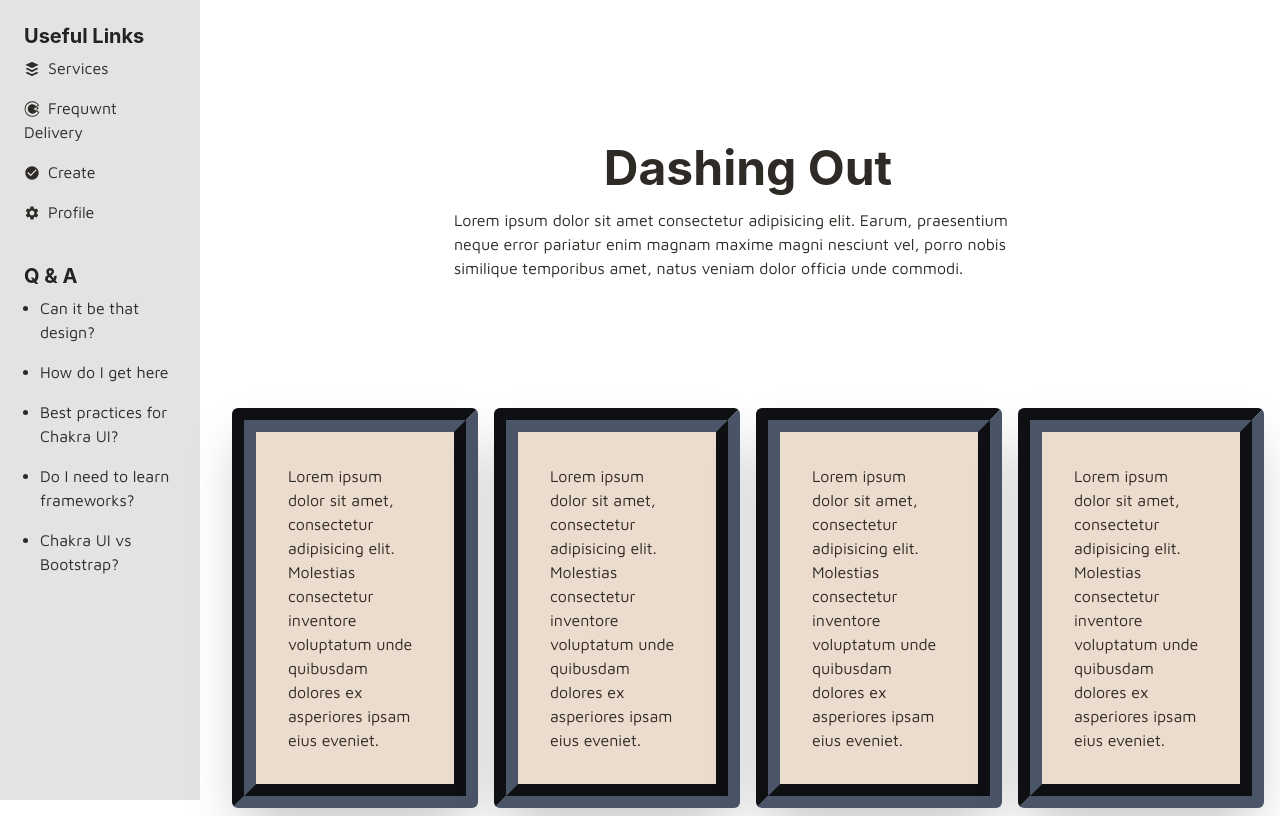
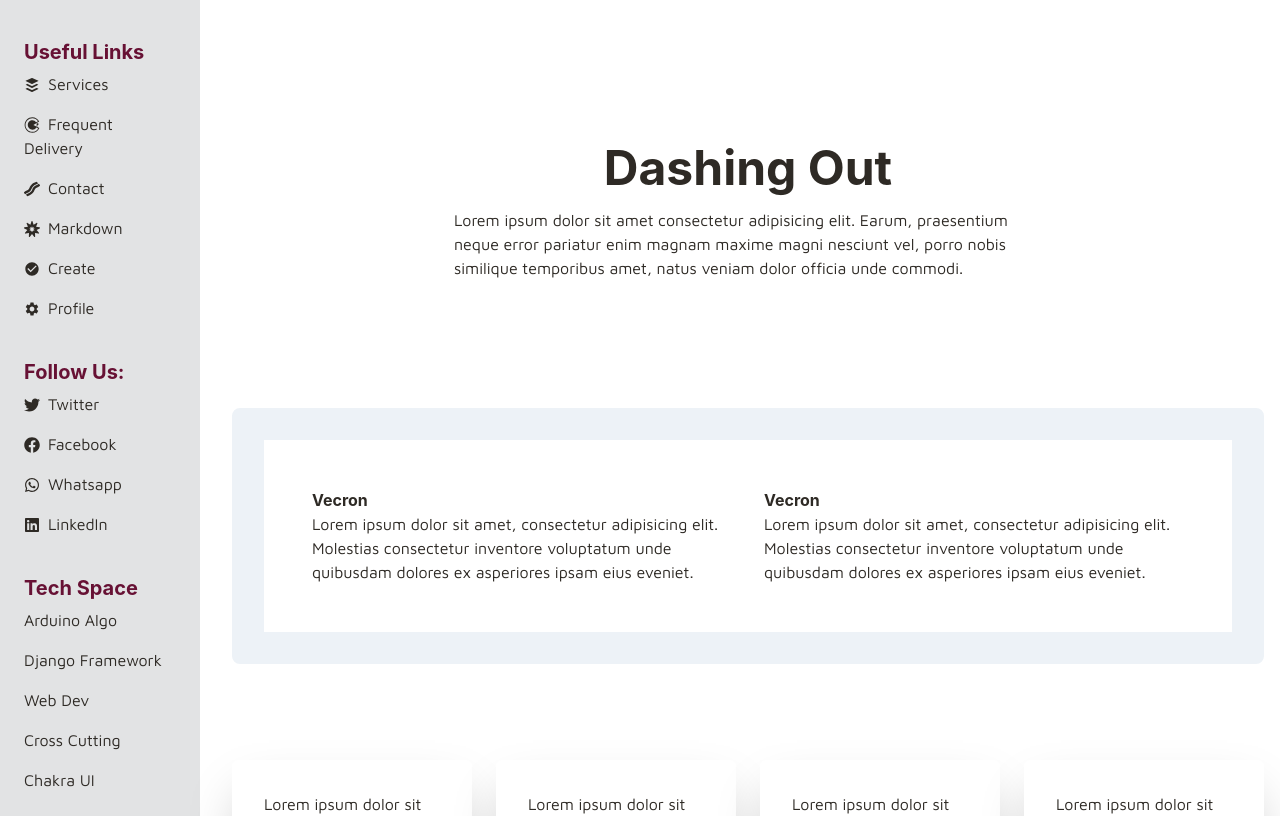
Before and after one commit to Henry-Egboh/jouper, a React (Vite) app: page / in a window 1280 px wide. Shown: the top 816 px of the page. Built offline with nearby package versions, Linux system fonts and the light colour scheme.

Commit message:
Added social icons to the side bar

```diff
--- a/src/components/Dashboard.jsx
+++ b/src/components/Dashboard.jsx
@@ -6,14 +6,14 @@ import {
   Text,
   VStack,
   HStack,
-  SimpleGrid,
 } from "@chakra-ui/react";
 
 const Dashboard = () => {
   return (
     <Container maxW="100%">
+      {/* showcase menu */}
       <Container py={32} centerContent>
-        <Heading size='2xl' my="1rem">
+        <Heading size="2xl" my="1rem">
           Dashing Out
         </Heading>
         <Text>
@@ -23,66 +23,28 @@ const Dashboard = () => {
           unde commodi.
         </Text>
       </Container>
-      {/* divs with thick border */}
-      <Flex columnGap={4}>
-        <Box
-          boxShadow="2xl"
-          rounded="md"
-          bg="#ecdccd"
-          p={8}
-          border="16px"
-          borderColor="gray.600"
-          borderWidth={24}
-          borderStyle="groove"
-        >
+
+      {/* div with thick borders */}
+      <Flex
+        p={12}
+        border={8}
+        borderColor="gray.100"
+        borderWidth={32}
+        borderStyle="solid"
+        // bg="#ecdccd"
+        borderRadius={8}
+        columnGap={8}
+      >
+        <Box>
+          <Heading size="1rem">Vecron</Heading>
           <Text color="#f2f.80">
             Lorem ipsum dolor sit amet, consectetur adipisicing elit. Molestias
             consectetur inventore voluptatum unde quibusdam dolores ex
             asperiores ipsam eius eveniet.
           </Text>
         </Box>
-        <Box
-          boxShadow="2xl"
-          rounded="md"
-          bg="#ecdccd"
-          p={8}
-          border="16px"
-          borderColor="gray.600"
-          borderWidth={24}
-          borderStyle="groove"
-        >
-          <Text color="#f2f.80">
-            Lorem ipsum dolor sit amet, consectetur adipisicing elit. Molestias
-            consectetur inventore voluptatum unde quibusdam dolores ex
-            asperiores ipsam eius eveniet.
-          </Text>
-        </Box>
-        <Box
-          boxShadow="2xl"
-          rounded="md"
-          bg="#ecdccd"
-          p={8}
-          border="16px"
-          borderColor="gray.600"
-          borderWidth={24}
-          borderStyle="groove"
-        >
-          <Text color="#f2f.80">
-            Lorem ipsum dolor sit amet, consectetur adipisicing elit. Molestias
-            consectetur inventore voluptatum unde quibusdam dolores ex
-            asperiores ipsam eius eveniet.
-          </Text>
-        </Box>
-        <Box
-          boxShadow="2xl"
-          rounded="md"
-          bg="#ecdccd"
-          p={8}
-          border="16px"
-          borderColor="gray.600"
-          borderWidth={24}
-          borderStyle="groove"
-        >
+        <Box>
+          <Heading size="1rem">Vecron</Heading>
           <Text color="#f2f.80">
             Lorem ipsum dolor sit amet, consectetur adipisicing elit. Molestias
             consectetur inventore voluptatum unde quibusdam dolores ex
@@ -90,20 +52,9 @@ const Dashboard = () => {
           </Text>
         </Box>
       </Flex>
-      {/* empty div */}
-      <Box
-        p={12}
-        border={8}
-        borderColor="blue"
-        bg="#e12e2e"
-        borderWidth={32}
-        borderStyle="solid"
-        borderRadius={8}
-        my={4}
-      ></Box>
 
       {/* stack boxes */}
-      <HStack as="div" spacing={6} py={8}>
+      <HStack as="div" spacing={6} py={24}>
         <Box boxShadow="2xl" rounded="md" bg="#fff" p={8}>
           <Text color="#f2f.80">
             Lorem ipsum dolor sit amet, consectetur adipisicing elit. Molestias
--- a/src/components/otherComp/Sidebar.jsx
+++ b/src/components/otherComp/Sidebar.jsx
@@ -1,44 +1,102 @@
 import { Box, Heading, Stack } from "@chakra-ui/react";
 import { List, ListItem, ListIcon, UnorderedList } from "@chakra-ui/react";
 import { MdSettings, MdCheckCircle } from "react-icons/md";
-import { FaCodiepie, FaBuffer } from 'react-icons/fa';
+import { FaCodiepie, FaBuffer, FaBahai, FaBacon, FaTwitter, FaFacebook, FaWhatsapp, FaLinkedin } from "react-icons/fa";
 
 export default function Sidebar() {
   return (
     <div>
       <Stack bg="#e2e3e4" p={6} minH="100vh">
         {/* useful links */}
-        <Box>
-        <Heading mb={2} as="h4" fontSize={20} color=" #232323">
+        <Box pt={4}>
+          <Heading mb={2} as="h4" fontSize={20} color=" #671134">
             Useful Links
           </Heading>
           <List spacing={4}>
             <ListItem>
-              <ListIcon as={FaBuffer} color="green.500" />
+              <ListIcon as={FaBuffer} />
               Services
             </ListItem>
             <ListItem>
-              <ListIcon as={FaCodiepie} color="green.500" />
-              Frequwnt Delivery
+              <ListIcon as={FaCodiepie} />
+              Frequent Delivery
             </ListItem>
             <ListItem>
-              <ListIcon as={MdCheckCircle} color="green.500" />
-             Create
+              <ListIcon as={FaBacon} />
+              Contact
             </ListItem>
-            {/* You can also use custom icons from react-icons */}
             <ListItem>
-              <ListIcon as={MdSettings} color="green.500" />
-             Profile
+              <ListIcon as={FaBahai} />
+              Markdown
+            </ListItem>
+            <ListItem>
+              <ListIcon as={MdCheckCircle} />
+              Create
+            </ListItem>
+            <ListItem>
+              <ListIcon as={MdSettings} />
+              Profile
             </ListItem>
           </List>
         </Box>
+        {/* social media handles */}
+        <Box py={8}>
+          <Heading mb={2} as="h4" fontSize={20} color=" #671134">
+            Follow Us:
+          </Heading>
+          <List spacing={4}>
+            <ListItem>
+              <ListIcon as={FaTwitter} />
+              Twitter
+            </ListItem>
+            <ListItem>
+              <ListIcon as={FaFacebook} />
+              Facebook
+            </ListItem>
+            <ListItem>
+              <ListIcon as={FaWhatsapp} />
+              Whatsapp
+            </ListItem>
+            <ListItem>
+              <ListIcon as={FaLinkedin} />
+              LinkedIn
+            </ListItem>
+          </List>
+        </Box>
+        {/* Technologies */}
+        <Box pb={8}>
+          <Heading mb={2} as="h4" fontSize={20} color=" #671134">
+            Tech Space
+          </Heading>
+          <UnorderedList spacing={4} listStyleType="none" ml={0}>
+            <ListItem>Arduino Algo</ListItem>
+            <ListItem>Django Framework</ListItem>
+            <ListItem>Web Dev</ListItem>
+            <ListItem>Cross Cutting</ListItem>
+            <ListItem>Chakra UI</ListItem>
+          </UnorderedList>
+        </Box>
 
-          {/* Q & A */}
-        <Box py={8}>
-          <Heading mb={2} as="h4" fontSize={20} color=" #232323">
+        {/* READ more */}
+        <Box pb={8}>
+          <Heading mb={2} as="h4" fontSize={20} color=" #671134">
+            Read Also
+          </Heading>
+          <UnorderedList spacing={4} listStyleType="none" ml={0}>
+            <ListItem>Calibration</ListItem>
+            <ListItem>Itemization</ListItem>
+            <ListItem>Solve Problems</ListItem>
+            <ListItem>New Frameworks</ListItem>
+            <ListItem>Investigative Argument</ListItem>
+          </UnorderedList>
+        </Box>
+
+        {/* Q & A */}
+        <Box pb={8}>
+          <Heading mb={2} as="h4" fontSize={20} color="#671134">
             Q & A
           </Heading>
-          <UnorderedList spacing={4}>
+          <UnorderedList spacing={4} listStyleType="none" ml={0}>
             <ListItem>Can it be that design?</ListItem>
             <ListItem>How do I get here</ListItem>
             <ListItem>Best practices for Chakra UI?</ListItem>
--- a/src/index.css
+++ b/src/index.css
@@ -24,3 +24,7 @@ a:hover {
   --white: #fcfcfc;
   --text-color: #2e2a25;
 }
+
+.coss {
+  color: #be7878;
+}
```
